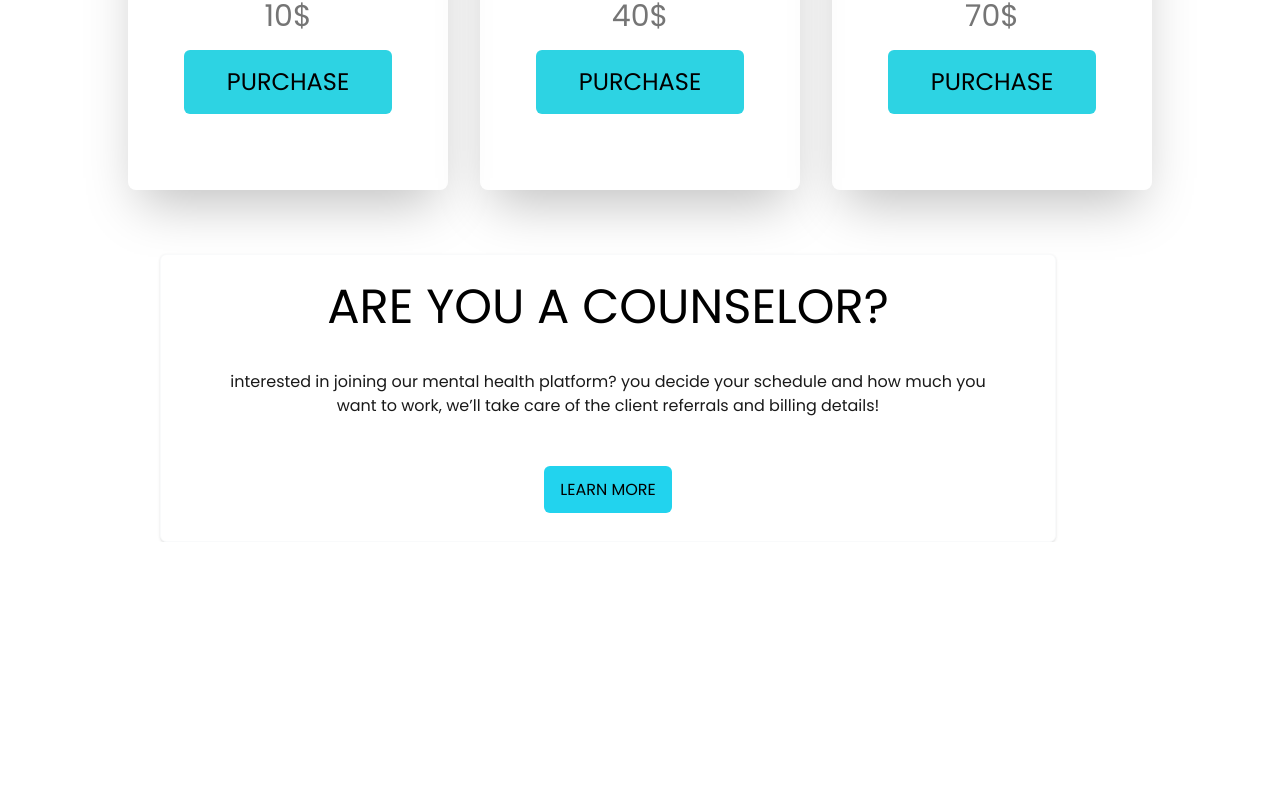
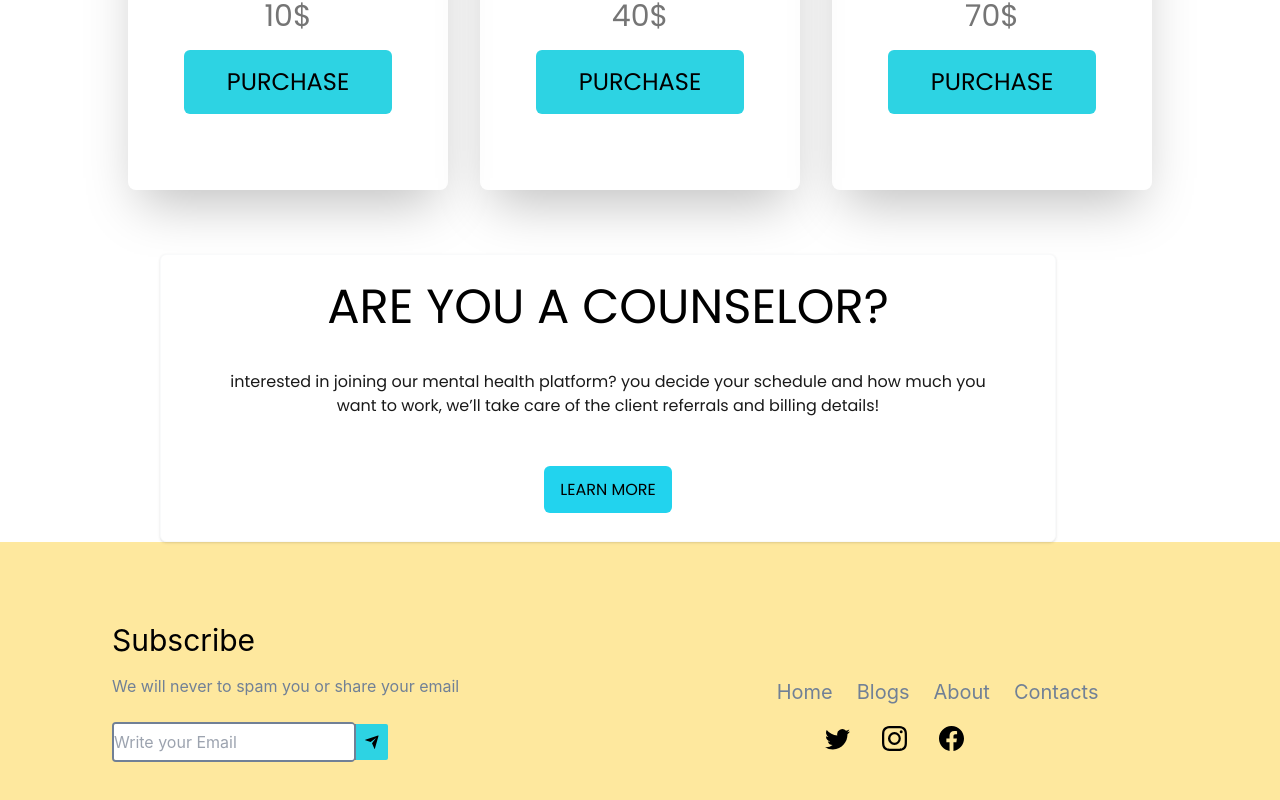
Before and after one commit to Recoded-Spark-Turkey-2022/Unboxed, a React (Create React App) app: page / in a window 1280 px wide. Shown: the part 853-1653 px from the top of the page. Before the commit the page ends 1395 px from the top, so only its background shows below. Built offline with nearby package versions, Linux system fonts and the light colour scheme; no server answers.

Commit message:
footer comment removed

```diff
--- a/src/App.jsx
+++ b/src/App.jsx
@@ -1,14 +1,14 @@
 import React from 'react';
 import Navbar from './components/navbar/Navbar';
 import Routers from './routers/Routers';
-// import Footer from './components/footer/Footer';
+import Footer from './components/footer/Footer';
 
 function App() {
   return (
     <div data-testid="App" className="App">
       <Navbar />
       <Routers />
-      {/* <Footer /> */}
+      <Footer />
     </div>
   );
 }
```
